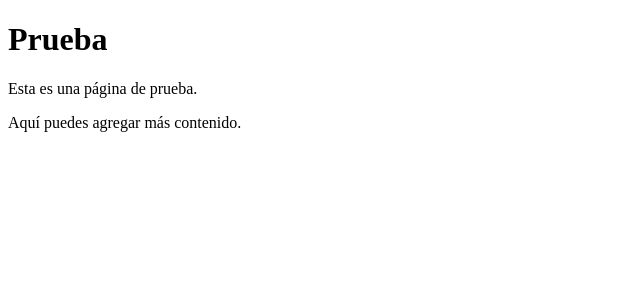
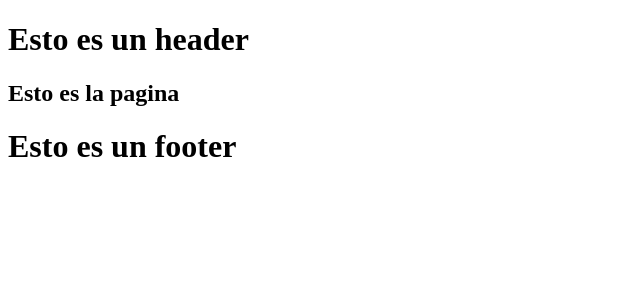
Before and after one commit to LeoVergaraS/arvia-fe, a Nuxt app: page / in a window 1280 px wide. Shown: the top 300 px of the page, without its empty margins (0-640 px from the left). Built offline with nearby package versions, Linux system fonts and the light colour scheme.

Commit message:
add: layout

```diff
--- a/app/app.vue
+++ b/app/app.vue
@@ -1,5 +1,7 @@
 <template>
   <div>
-    <NuxtPage />
+    <NuxtLayout>
+      <NuxtPage />
+    </NuxtLayout>
   </div>
 </template>
--- /dev/null
+++ b/app/layouts/default.vue
@@ -0,0 +1,5 @@
+<template>
+    <h1>Esto es un header</h1>
+    <slot/>
+    <h1>Esto es un footer</h1>
+</template>
--- a/app/pages/index.vue
+++ b/app/pages/index.vue
@@ -1,7 +1,3 @@
 <template>
-    <div>
-        <h1>Prueba</h1>
-        <p>Esta es una página de prueba.</p>
-        <p>Aquí puedes agregar más contenido.</p>
-    </div>
+    <h2>Esto es la pagina</h2>
 </template>
```
